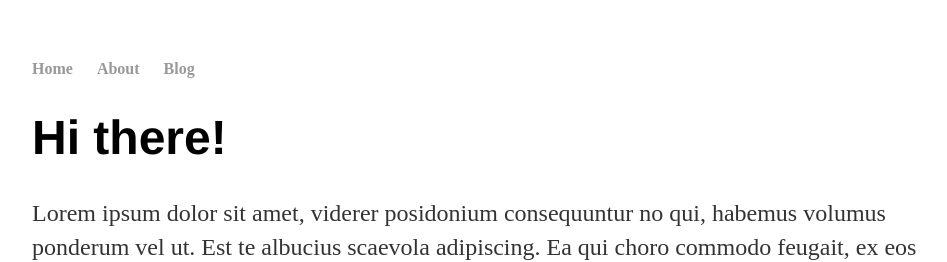
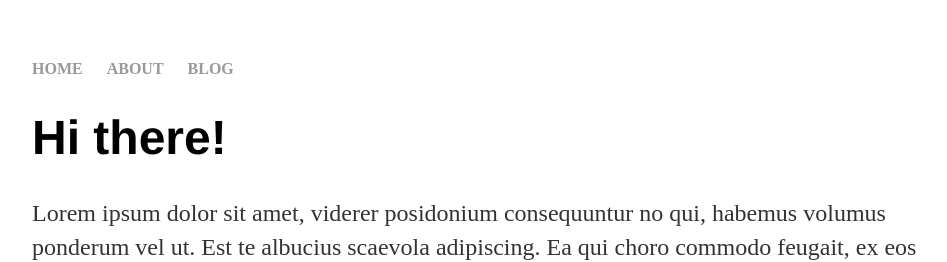
Before and after one commit to rnfitriansyah/rnfitriansyah.github.io, a Jekyll site: the page built from index.html, in a window 1280 px wide. Shown: the top 262 px of the page, without its empty margins (160-1107 px from the left). Built offline with Jekyll 4.4.1, drawn with Linux system fonts in a browser that asks for light colours.

```diff
--- a/_layouts/default.html
+++ b/_layouts/default.html
@@ -8,9 +8,9 @@
 		<body>
 			<nav>
 	    		<ul>
-				<li><a href="/">Home</a></li>
-		        	<li><a href="/about">About</a></li>
-	        		<li><a href="/blog">Blog</a></li>
+				<li><a href="/">HOME</a></li>
+		        	<li><a href="/about">ABOUT</a></li>
+	        		<li><a href="/blog">BLOG</a></li>
 	    		</ul>
 			</nav>
 			<div class="container">
```
